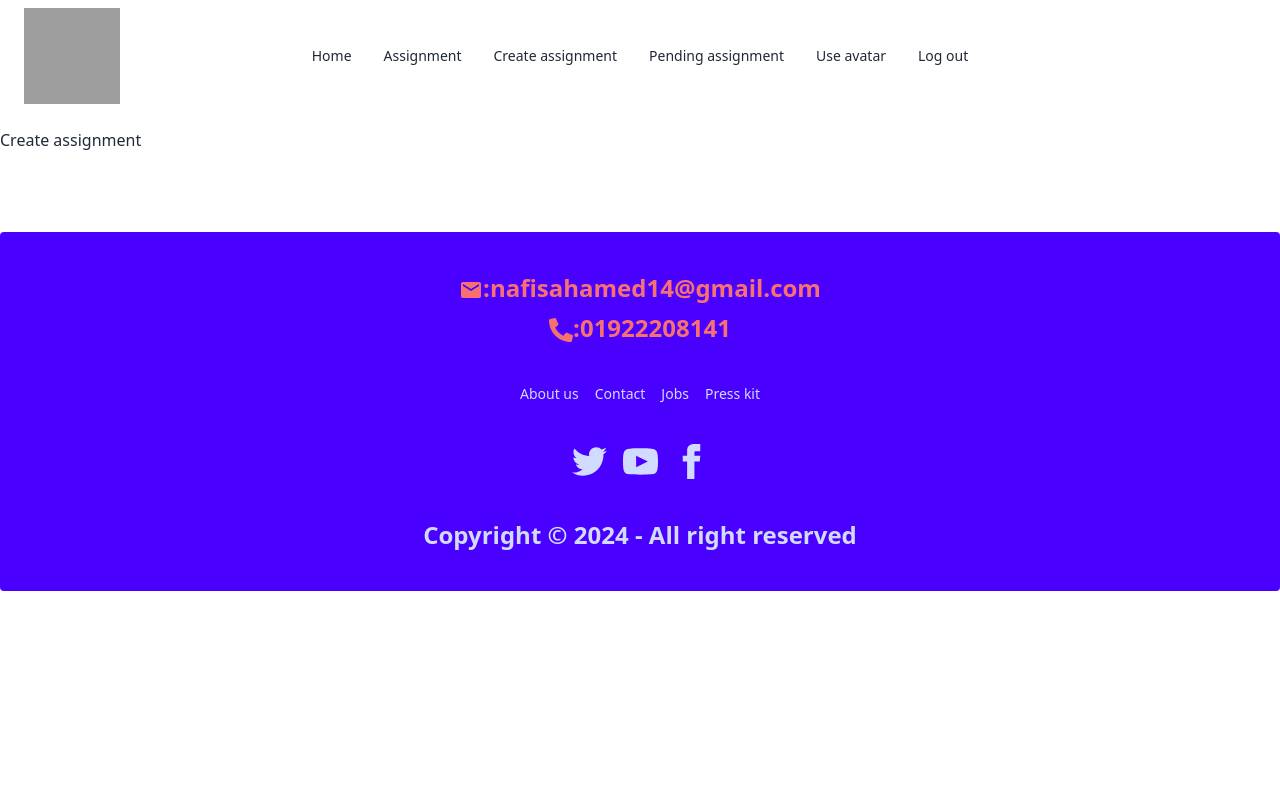
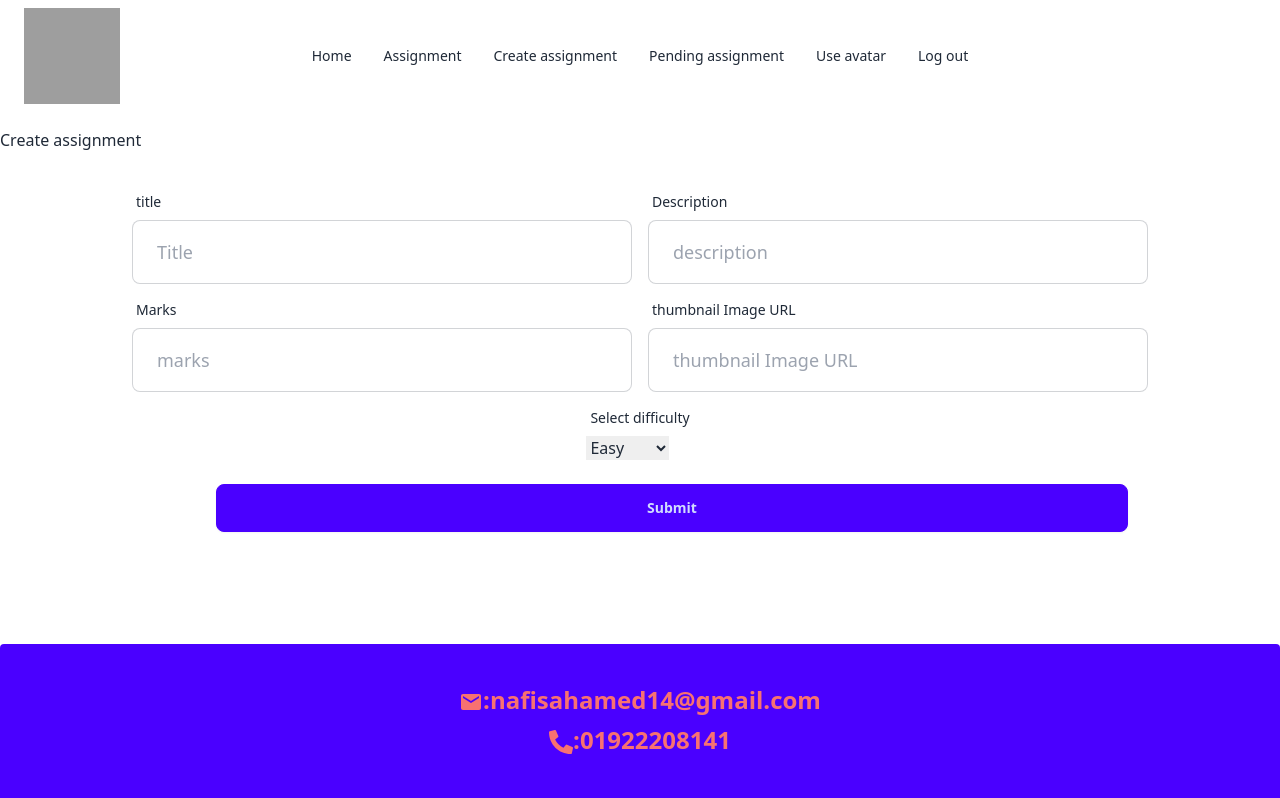
Before and after one commit to nafis200/assignmnet11-client, a React (Vite) app: page /create in a window 1280 px wide. Shown: the top 798 px of the page. Built offline with nearby package versions, Linux system fonts and the light colour scheme; no server answers; sample sign-in values are in the browser's storage; grey boxes are pictures that could not be loaded.

Commit message:
add form

```diff
--- a/package.json
+++ b/package.json
@@ -14,10 +14,13 @@
     "dom": "^0.0.3",
     "firebase": "^10.11.1",
     "react": "^18.3.1",
+    "react-datepicker": "^6.9.0",
     "react-dom": "^18.2.0",
     "react-icons": "^5.2.1",
     "react-router": "^6.23.0",
-    "react-router-dom": "^6.23.0"
+    "react-router-dom": "^6.23.0",
+    "react-toast": "^1.0.3",
+    "react-toastify": "^10.0.5"
   },
   "devDependencies": {
     "@types/react": "^18.2.66",
--- a/src/Errorelement.jsx
+++ b/src/Errorelement.jsx
@@ -1,10 +1,10 @@
 
-
+import { FaSadCry } from "react-icons/fa";
 
 const Errorelement = () => {
     return (
         <div>
-            <h2 className="text-3xl text-center">Opps this Error page||||||</h2>
+             <h2 className="text-3xl text-center mt-20 flex items-center justify-center">  <FaSadCry className='text-7xl'></FaSadCry> opps page 404 not found sorry!!!!! <span className="text-green-400">Please go to valid route</span></h2>
         </div>
     );
 };
--- a/src/Login.jsx
+++ b/src/Login.jsx
@@ -6,9 +6,11 @@ import useAuth from "./components/useAuth";
 import useAxiosSecure from "./components/useAxiosSecure";
 import { FaGithub } from "react-icons/fa";
 import { FaGoogle } from "react-icons/fa";
+import { useState } from "react";
 
 const Login = () => {
   // const {signInUser} = useContext(AuthContext)
+  const [errors,setErrors] = useState("")
   const { signInUser, signIngoogle } = useAuth();
   const location = useLocation();
   const navigate = useNavigate();
@@ -25,6 +27,7 @@ const Login = () => {
         const loggedUser = result.user;
         console.log(loggedUser);
         const user = { email };
+        setErrors(' ')
 
         //  axios.post('http://localhost:5008/jwt',user,{withCredentials:true})
 
@@ -38,7 +41,7 @@ const Login = () => {
         //  navigate(location?.state ? location?.state : '/')
       })
       .catch((error) => {
-        console.log(error.message);
+        setErrors("email must be register");
       });
   };
   const handlegoogle = () => {
@@ -107,6 +110,8 @@ const Login = () => {
                   </span>
                   login with google
                 </button>
+
+                <p className="text-center text-red-500">{errors}</p>
               </div>
 
     </div>
--- a/src/Registration.jsx
+++ b/src/Registration.jsx
@@ -1,5 +1,7 @@
 import { useContext } from "react";
 import { AuthContext } from "./components/Authprovider";
+import { ToastContainer, toast } from "react-toastify";
+import "react-toastify/dist/ReactToastify.css";
 
 
 
@@ -16,9 +18,10 @@ const Registration = () => {
         createUser(email,password)
         .then(result =>{
            console.log(result.user)
+           toast.success("successfully register");
         })
         .catch(error =>{
-          console.log(error.message)
+          toast.error(error.message);
         })
 
 
@@ -60,7 +63,7 @@ const Registration = () => {
           </div>
         </div>
       </div>
-
+      <ToastContainer></ToastContainer>
         </div>
     );
 };
--- a/src/components/Create.jsx
+++ b/src/components/Create.jsx
@@ -1,12 +1,108 @@
-
-
+import { useContext } from "react";
+import { AuthContext } from "./Authprovider";
 
 const Create = () => {
-    return (
-        <div>
-            <h2>Create assignment</h2>
+    const handleSubmit = e=>{
+         e.preventDefault();
+         const form = e.target
+         const medium = form.difficulty.value
+         console.log(medium);
+
+    }
+  return (
+    <div>
+      <h2>Create assignment</h2>
+
+      <form onSubmit={handleSubmit} className="card-body">
+        {/* 1st input */}
+        <div className="lg:flex md:flex lg:gap-4 gap-2 md:gap-4 justify-center flex">
+          <div className="">
+            <label className="label">
+              <span className="label-text">title</span>
+            </label>
+            <input
+              type="text"
+              placeholder="Title"
+              className="input lg:input-lg input-bordered lg:w-[500px] md:w-[250px] w-[150px]"
+              name="title"
+              required
+            />
+          </div>
+          <div className="">
+            <label className="label">
+              <span className="label-text">Description</span>
+            </label>
+            <input
+              type="text"
+              placeholder="description"
+              className="input lg:input-lg input-bordered lg:w-[500px] md:w-[250px] w-[150px]"
+              name="description"
+              required
+            />
+          </div>
         </div>
-    );
+        {/* 2nd input */}
+        <div className="lg:flex md:flex lg:gap-4 gap-2 md:gap-4 justify-center flex">
+          <div className="">
+            <label className="label">
+              <span className="label-text">Marks</span>
+            </label>
+            <input
+              type="text"
+              placeholder="marks"
+              className="input lg:input-lg input-bordered lg:w-[500px] md:w-[250px] w-[150px]"
+              name="marks"
+              required
+            />
+          </div>
+          <div className="">
+            <label className="label">
+              <span className="label-text">thumbnail Image URL</span>
+            </label>
+            <input
+              type="text"
+              placeholder="thumbnail Image URL"
+              className="input lg:input-lg input-bordered lg:w-[500px] md:w-[250px] w-[150px]"
+              name="thumbnail Image URL"
+              required
+            />
+          </div>
+        </div>
+        {/* 3rd input */}
+        <div className="lg:flex md:flex lg:gap-4 gap-2 md:gap-4 justify-center flex">
+          <div className="">
+            <label className="label">
+              <span className="label-text">Select difficulty</span>
+            </label>
+            <select name="difficulty" required>
+              <option value="easy">Easy</option>
+              <option value="medium">Medium</option>
+              <option value="hard">Hard</option>
+            </select>
+          </div>
+          {/* <div className="">
+            <label className="label">
+              <span className="label-text">average_cost</span>
+            </label>
+            <input
+              type="number"
+              placeholder="average_cost"
+              className="input lg:input-lg input-bordered lg:w-[500px] md:w-[250px] w-[150px]"
+              name="average_cost"
+              required
+            />
+          </div> */}
+        </div>
+        <div className="flex justify-center">
+          <input
+            type="submit"
+            className="lg:mt-4 md:mt-4 mt-2 btn btn-primary w-3/4 lg:ml-16"
+            value="Submit"
+          />
+        </div>
+      </form>
+    </div>
+  );
 };
 
 export default Create;
--- a/src/main.jsx
+++ b/src/main.jsx
@@ -48,15 +48,15 @@ const router = createBrowserRouter([
         },
         {
            path:'/create',
-           element:<Create></Create>,
+           element:<Privateroute><Create></Create></Privateroute> ,
         },
         {
           path:'/pending',
-          element:<Pending></Pending>
+          element:<Privateroute><Pending></Pending></Privateroute>
         },
         {
            path:'/my',
-           element:<Myassignment></Myassignment>
+           element:<Privateroute><Myassignment></Myassignment></Privateroute>,
         },
         {
            path:'/assi',
```
Also changed, not shown: 1 other file (tests, documents, lock files or other folders).
